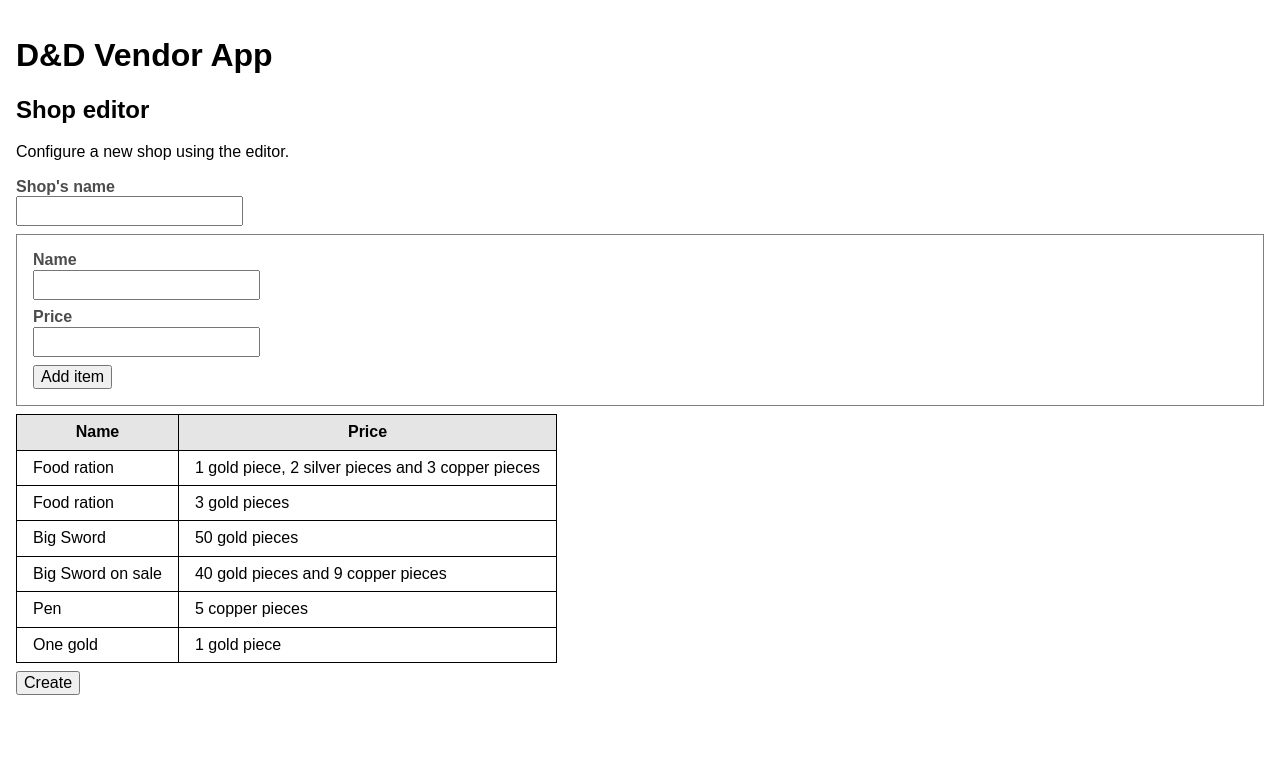
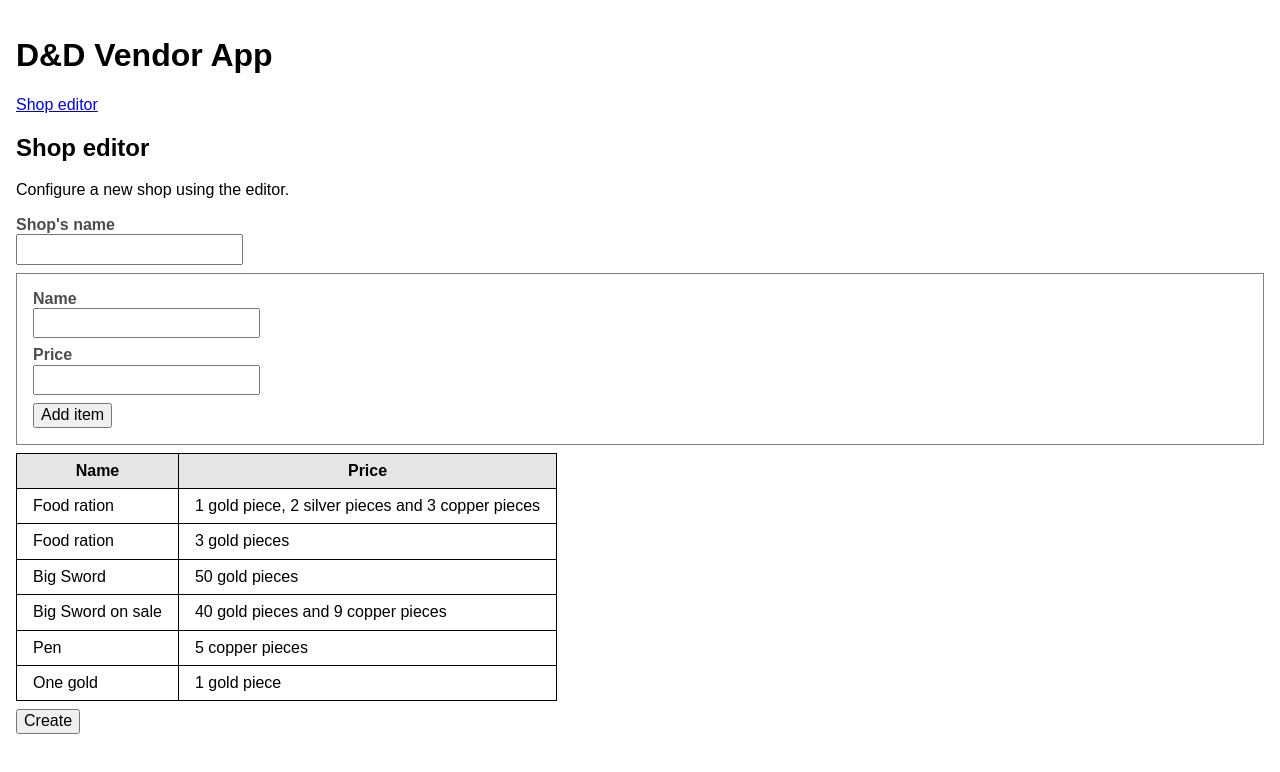
Before and after one commit to hissalht/dnd-vendor, a Svelte app: page / in a window 1280 px wide. Shown: the top 772 px of the page. Built offline with nearby package versions, Linux system fonts and the light colour scheme; a web font is replaced by a local one.

Commit message:
add redirect file for netlify

```diff
--- a/src/App.svelte
+++ b/src/App.svelte
@@ -1,5 +1,5 @@
 <script>
-  import { Router, Route } from "svelte-routing";
+  import { Router, Route, Link } from "svelte-routing";
 
   import CreateShop from "./pages/CreateShop.svelte";
   import ViewShop from "./pages/ViewShop.svelte";
@@ -8,6 +8,10 @@
 <Router>
   <h1>D&D Vendor App</h1>
 
+  <nav>
+    <Link to="/">Shop editor</Link>
+  </nav>
+
   <main>
     <Route path="/" component={CreateShop} />
     <Route path="/:shopId" component={ViewShop} />
```
Also changed, not shown: 1 other file (tests, documents, lock files or other folders).
